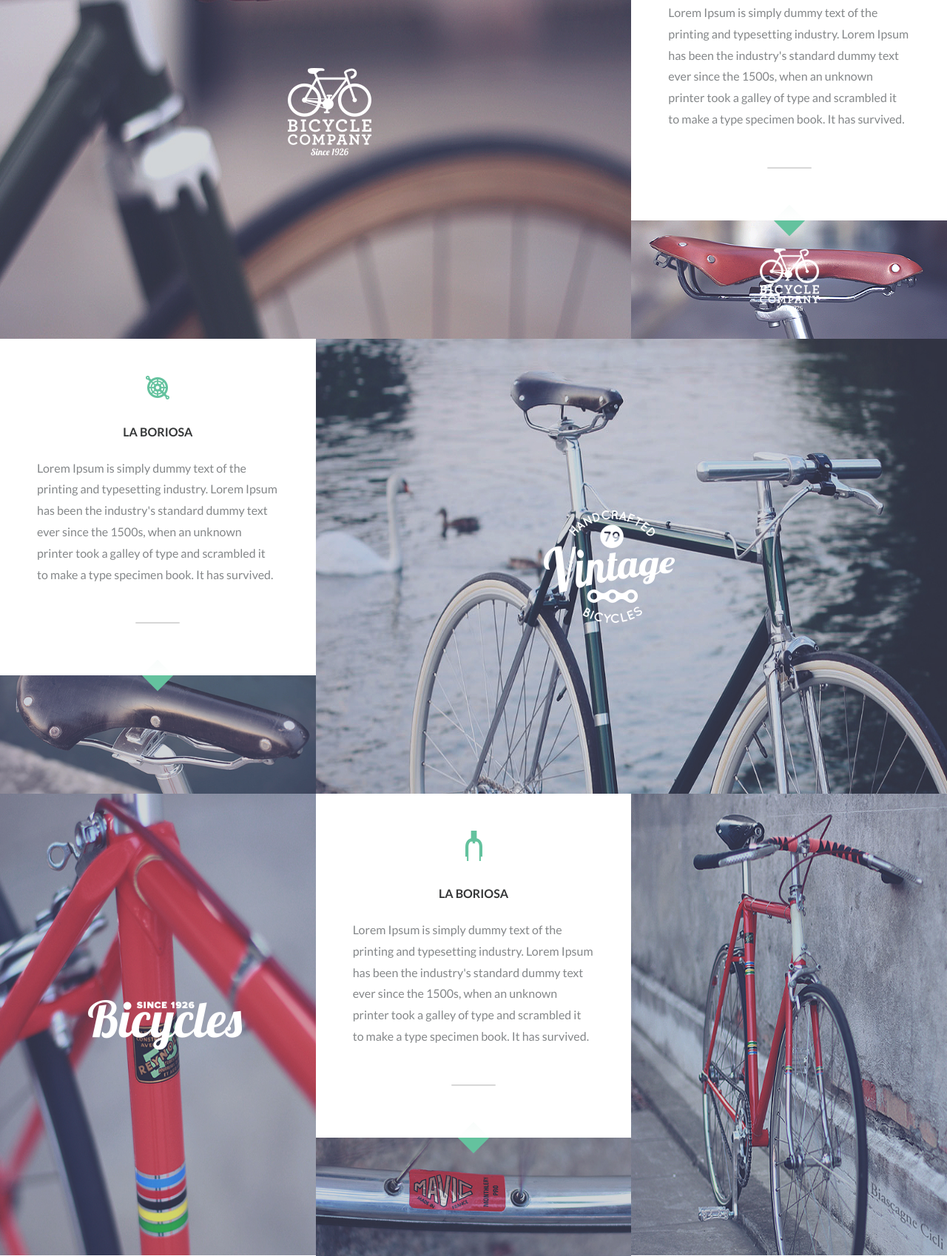
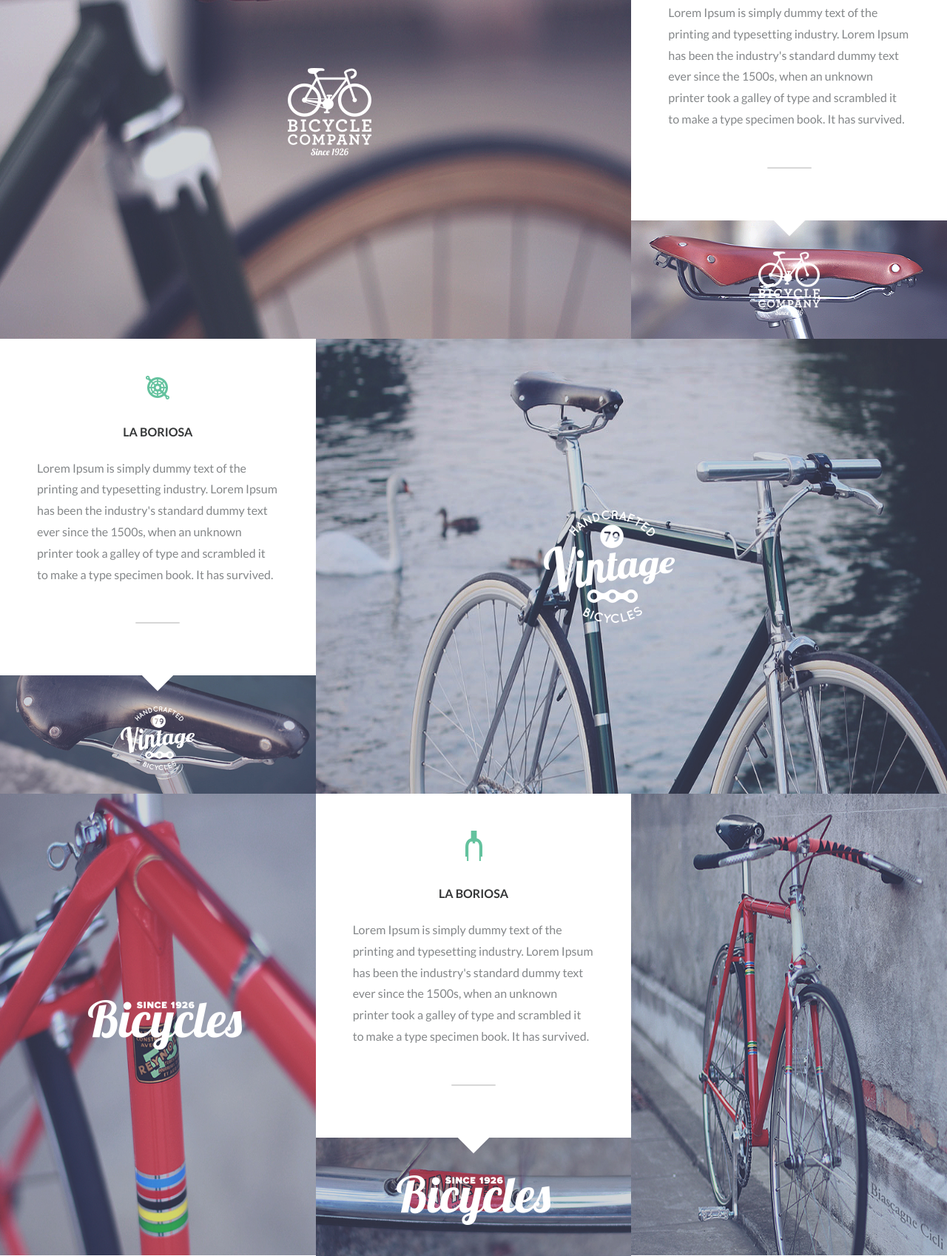
Before and after one commit to fr3xit/yebo, a plain HTML site: page index.html in a window 1280 px wide. Shown: the part 484-2182 px from the top of the page at 74% size. Drawn offline with Linux system fonts and the light colour scheme.

Commit message:
Done btn brands

```diff
--- a/index.html
+++ b/index.html
@@ -60,21 +60,23 @@
 								</p>
 							</article>
 
-							<div class="bike__img-box">
-								<a class="bike__link decor decor--triangle" href="#">
-									<div class="bike__img-content">
+							<div class="bike__btn-wrap">
+								<a class="bike__link" href="#">
+									<div class="bike__img-box decor decor--triangle">
 										<img
 											class="bike__img"
 											src="./src/img/bike-1/bike-2.jpg"
 											alt="Bike"
 										/>
 
+										<div class="bike__img-content">
 											<div class="bike__img-inner">
 												<img
 													class="bike__img-inner-logo"
 													src="./src/img/bike-1/logo.png"
 													alt="Logo"
 												/>
+											</div>
 
 											<div class="bike__img-showing btn-block">
 												<div class="bike__img-showing-icon btn-block__icon">
@@ -86,11 +88,9 @@
 												</div>
 											</div>
 										</div>
-
 									</div>
 								</a>
 							</div>
-
 						</div>
 					</div>
 
@@ -112,20 +112,33 @@
 								</p>
 							</article>
 
-							<div class="bike__img-box">
-								<a class="bike__link decor decor--triangle" href="#">
+							<div class="bike__btn-wrap">
+								<a class="bike__link" href="#">
+									<div class="bike__img-box decor decor--triangle">
 										<img
 											class="bike__img"
 											src="./src/img/bike-2/bike-2.jpg"
 											alt="Bike"
 										/>
 
+										<div class="bike__img-content">
+											<div class="bike__img-inner">
+												<img
+													class="bike__img-inner-logo"
+													src="./src/img/bike-2/logo.png"
+													alt="Logo"
+												/>
+											</div>
+
 											<div class="bike__img-showing btn-block">
 												<div class="bike__img-showing-icon btn-block__icon">
 													<img src="./src/img/icon/bike.png" alt="Icon" />
 												</div>
+
 												<div class="bike__img-showing-title btn-block__title">
 													Shop now
+												</div>
+											</div>
 										</div>
 									</div>
 								</a>
@@ -151,20 +164,33 @@
 								</p>
 							</article>
 
-							<div class="bike__img-box">
-								<a class="bike__link decor decor--triangle" href="#">
+							<div class="bike__btn-wrap">
+								<a class="bike__link" href="#">
+									<div class="bike__img-box decor decor--triangle">
 										<img
 											class="bike__img"
 											src="./src/img/bike-3/bike-2.jpg"
 											alt="Bike"
 										/>
 
+										<div class="bike__img-content">
+											<div class="bike__img-inner">
+												<img
+													class="bike__img-inner-logo"
+													src="./src/img/bike-3/logo.png"
+													alt="Logo"
+												/>
+											</div>
+
 											<div class="bike__img-showing btn-block">
 												<div class="bike__img-showing-icon btn-block__icon">
 													<img src="./src/img/icon/bike.png" alt="Icon" />
 												</div>
+
 												<div class="bike__img-showing-title btn-block__title">
 													Shop now
+												</div>
+											</div>
 										</div>
 									</div>
 								</a>
--- a/src/scss/module/_decor.scss
+++ b/src/scss/module/_decor.scss
@@ -14,12 +14,7 @@
 
 		content: "";
 		background-color: #fff;
-		background-color: $color-accent;
 		transform: translateY(-50%) rotate(135deg);
-
-		&:hover {
-			background-color: $color-accent;
-		}
 	}
 
 	&--line::after {
--- a/src/scss/section/_brand.scss
+++ b/src/scss/section/_brand.scss
@@ -197,9 +197,21 @@
 		}
 	}
 
-	&__img-box {
+	&__btn-wrap {
 		flex: 1 1 calc(100% / 3);
 		width: 100%;
+
+		:hover {
+			.decor--triangle::after {
+				background-color: $color-accent;
+				transition: all 0.3s linear;
+			}
+
+			.bike__img {
+				filter: blur(3px);
+				transition: all 0.3s linear;
+			}
+		}
 	}
 
 	&__link {
@@ -209,28 +221,35 @@
 		height: 100%;
 	}
 
-	&__img-content {
+	&__img-box {
 		position: relative;
 
 		&:hover {
-
+			.bike__img-inner {
+				opacity: 0;
+				transition: all 0.3s linear;
+			}
 		}
 	}
 
-	&__img-inner {
+	&__img-content {
 		content: "";
 		position: absolute;
 		left: 0;
 		right: 0;
 		top: 0;
 		bottom: 0;
+	}
 
+	&__img-inner {
+		width: 100%;
+		height: 100%;
 		@include center_f;
 	}
 
 	&__img-inner-logo {
-		width: 80px;
-		height: auto;
+		padding-top: 10px;
+		max-height: 60%;
 	}
 
 	&__img {
@@ -245,19 +264,13 @@
 	}
 
 	&__img-showing {
+		&:hover {
+			box-shadow: inset 0px 0px 10px $color-accent;
+		}
+
 		@media (max-width: 720px) {
 			border-bottom-left-radius: 30px;
 			border-bottom-right-radius: 30px;
 		}
 	}
 }
-
-// .bike__img-content:hover .bike__img-inner {
-// 	background-color: red;
-// 	display: none;
-// }
-
-// .bike__img-showing:hover .desc__icon {
-// 	background-color: red;
-// 	opacity: 0;
-// }
```
Also changed, not shown: src/css/index.css, 1 other file. Lines whose indentation alone changed are shown as unchanged.
